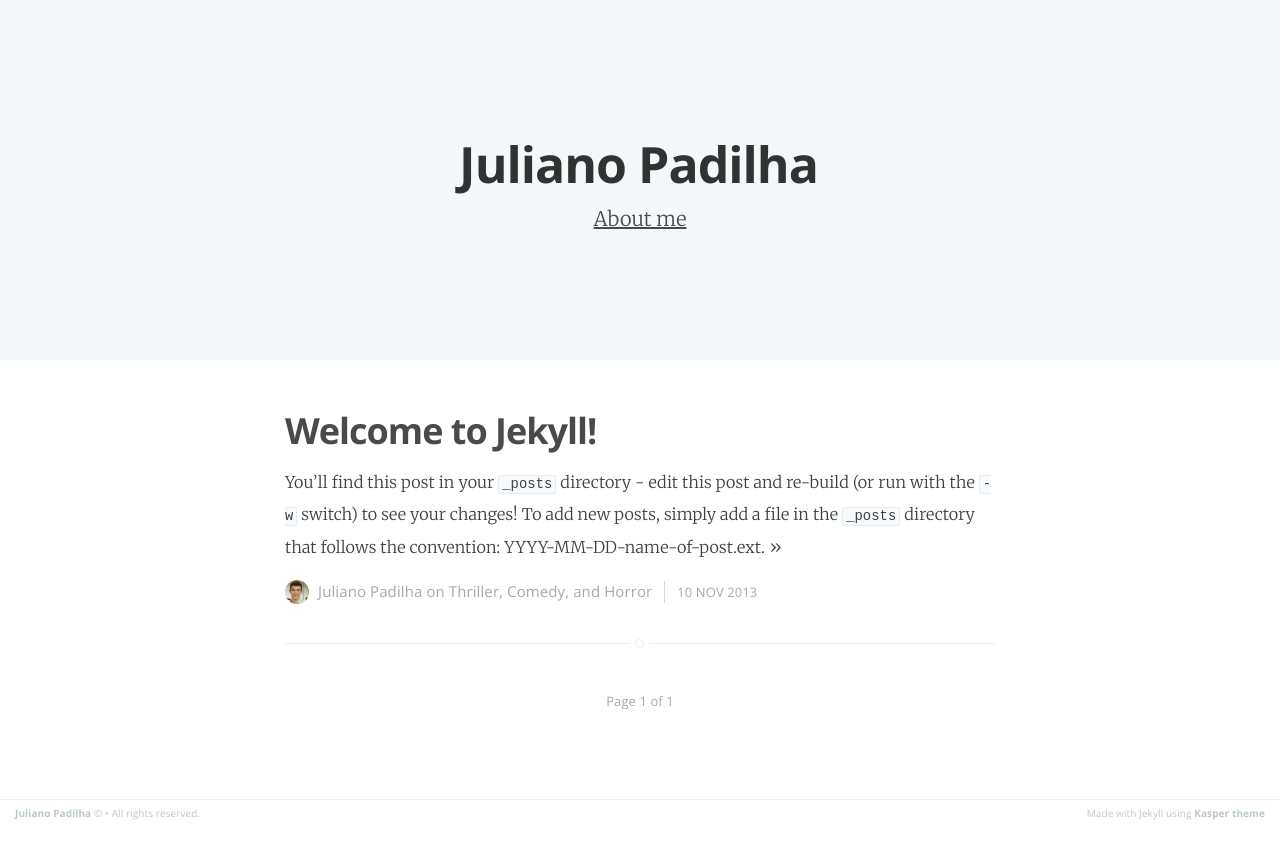
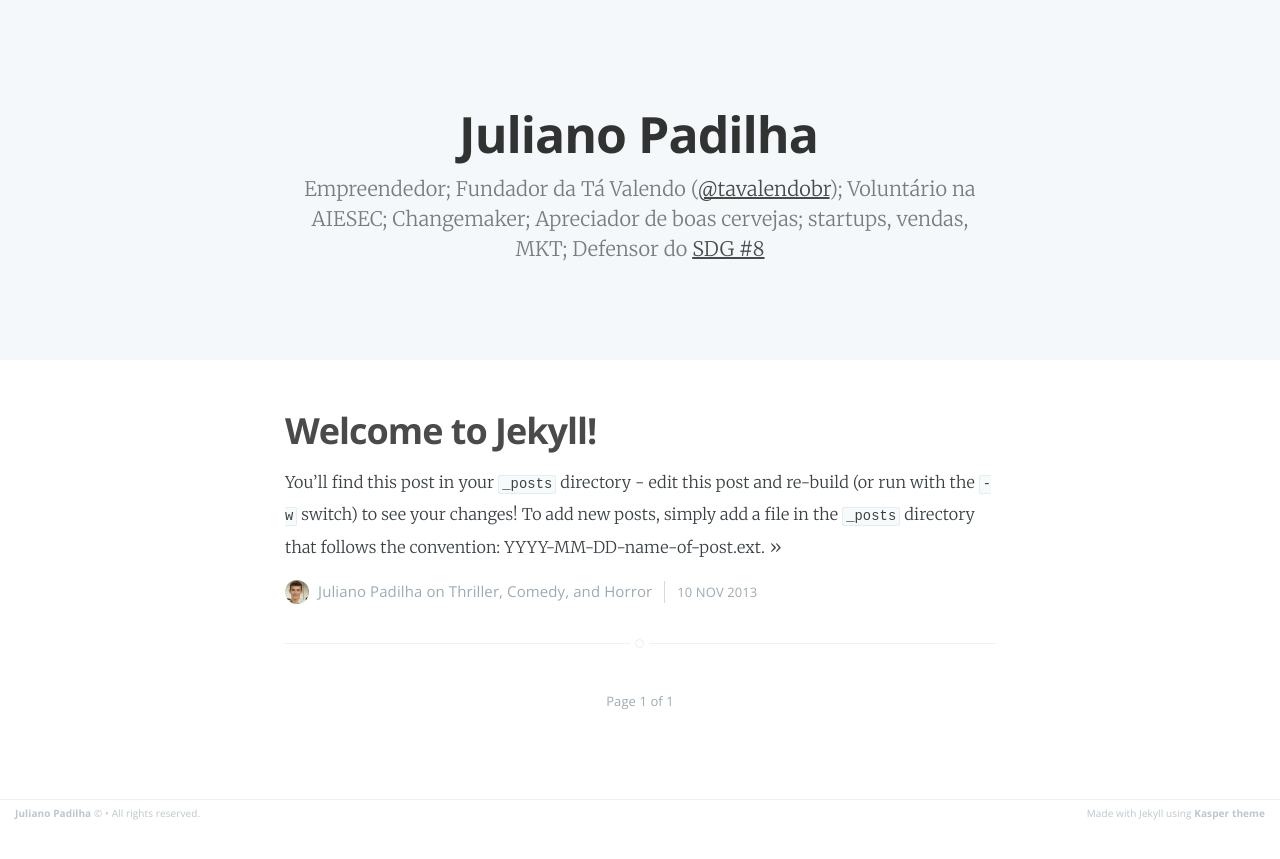
Before and after one commit to JulianoPadilha/julianopadilha.github.io, a Jekyll site: the page built from index.html, in a window 1280 px wide. Shown: the top 859 px of the page. Built offline with Jekyll 4.4.1, drawn with Linux system fonts in a browser that asks for light colours; the list of posts is cut into pages by our own code.

Commit message:
About me

```diff
--- a/index.html
+++ b/index.html
@@ -18,7 +18,7 @@ about: 'about.html'
             <h1 class="page-title">{{ site.name }}</h1>
             <h2 class="page-description">
                 {% if site.description %} {{ site.description }}. {% endif %}
-                {% if page.about %} <a href='{{ site.baseurl }}{{ page.about }}'> About me </a> {% endif %}
+                 Empreendedor; Fundador da Tá Valendo (<a href="facebook.com/tavalendobr">@tavalendobr</a>); Voluntário na AIESEC; Changemaker; Apreciador de boas cervejas; startups, vendas, MKT; Defensor do <a href="http://www.un.org/sustainabledevelopment/economic-growth/">SDG #8</a>
             </h2>
         </div>
     </div>
```
